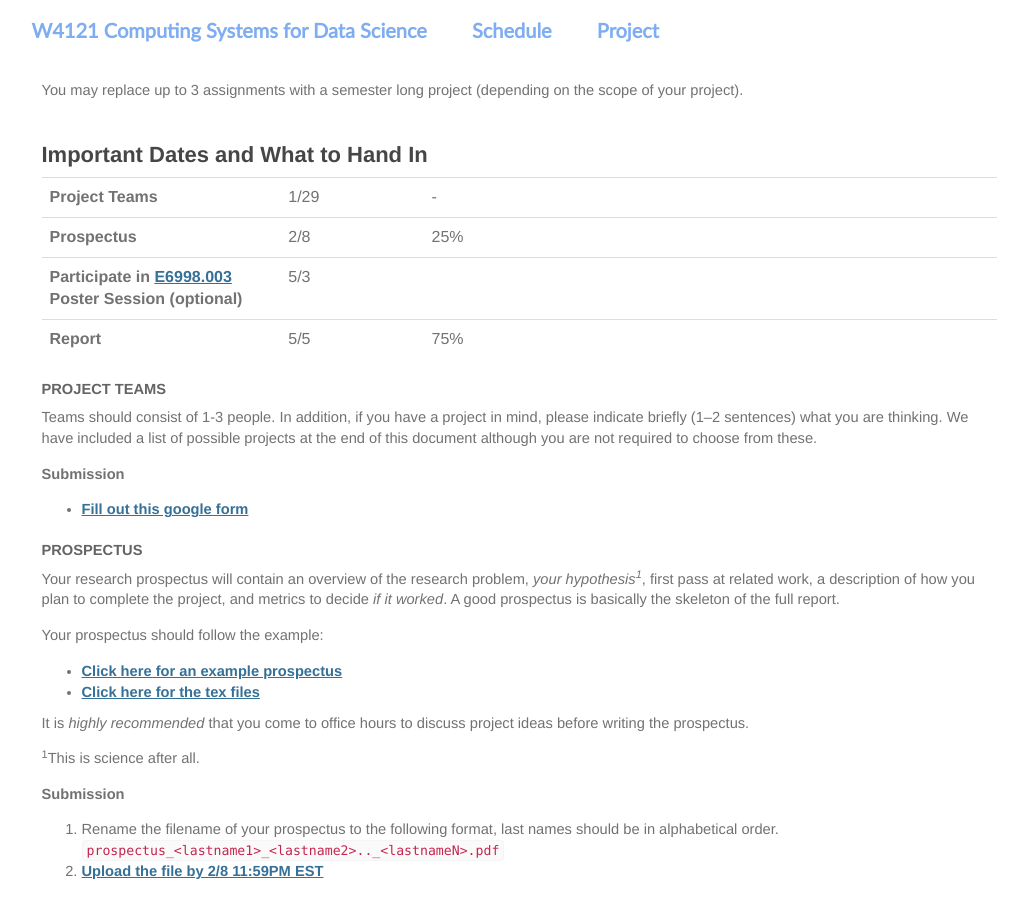
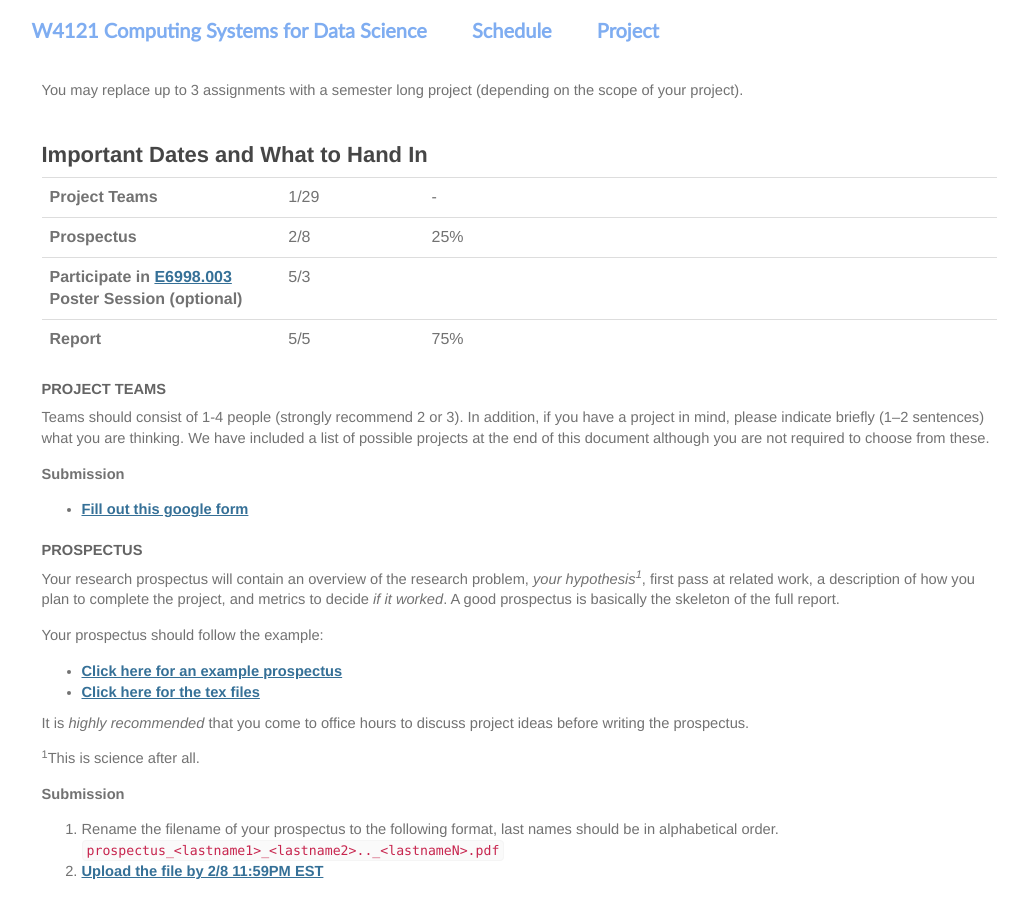
Before and after one commit to KnightMollo/w4121.github.io, a Jekyll site: the page built from proposals.md, in a window 1280 px wide and 900 px high. Shown: the whole window, without its empty margins (121-1149 px from the left). Built offline with Jekyll 4.4.1, drawn with Linux system fonts in a browser that asks for light colours.

Commit message:
updated website

```diff
--- a/proposals.md
+++ b/proposals.md
@@ -26,7 +26,7 @@ You may replace up to 3 assignments with a semester long project (depending on t
 | Report         | 5/5 |   75% |
 
 #### Project Teams
-Teams should consist of 1-3 people. In addition, if you have a project in mind, please indicate briefly (1--2 sentences) what you are thinking. We have included a list of possible projects at the end of this document although you are not required to choose from these.
+Teams should consist of 1-4 people (strongly recommend 2 or 3). In addition, if you have a project in mind, please indicate briefly (1--2 sentences) what you are thinking. We have included a list of possible projects at the end of this document although you are not required to choose from these.
 
 **Submission**
 
```
